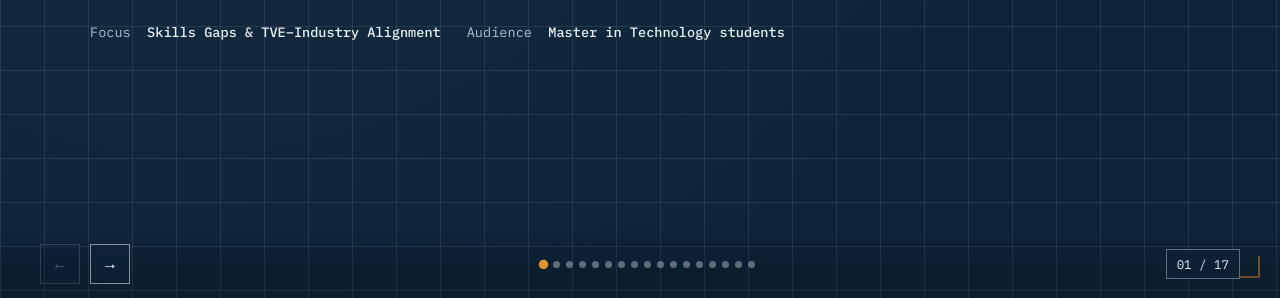
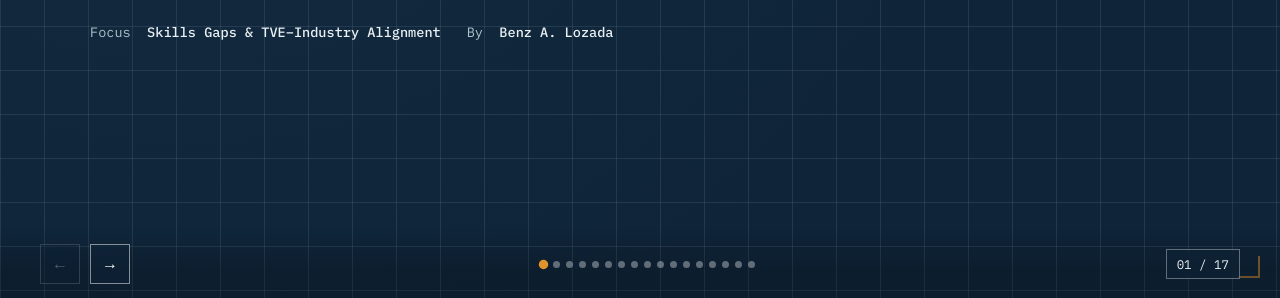
Before and after one commit to BenzalconiumChloride/addressing-skills-gap, a plain HTML site: page index.html in a window 1280 px wide. Shown: the part 502-800 px from the top of the page. Drawn offline with Linux system fonts and the light colour scheme.

Commit message:
Update author information in index.html

```diff
--- a/index.html
+++ b/index.html
@@ -196,7 +196,7 @@
       <p class="lede pop" style="max-width:660px;">Understanding why gaps form in the Philippine workforce &mdash; and how technical-vocational education is built to close them.</p>
       <div class="cover-meta pop">
         <span>Focus &nbsp;<b>Skills Gaps &amp; TVE&ndash;Industry Alignment</b></span>
-        <span>Audience &nbsp;<b>Master in Technology students</b></span>
+        <span>By &nbsp;<b>Benz A. Lozada</b></span>
       </div>
     </div>
   </section>
```
